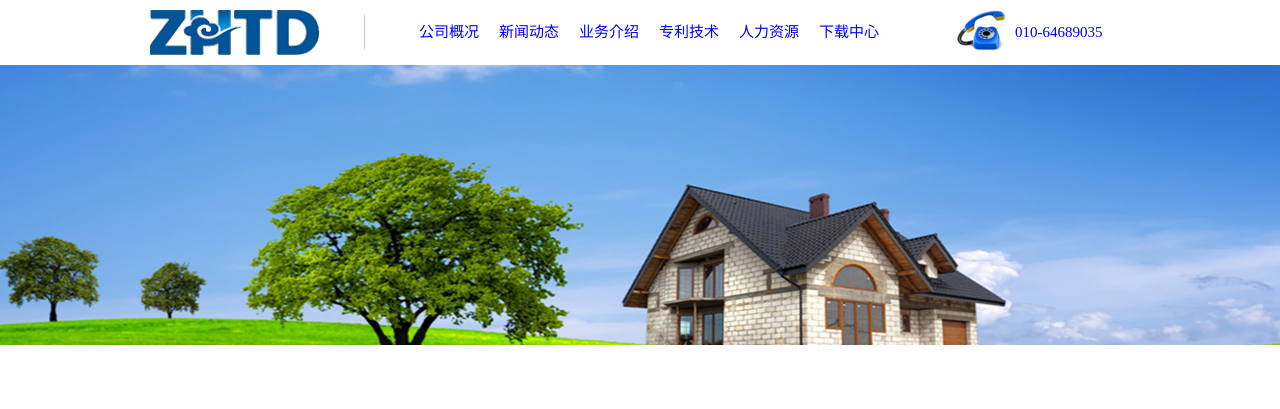
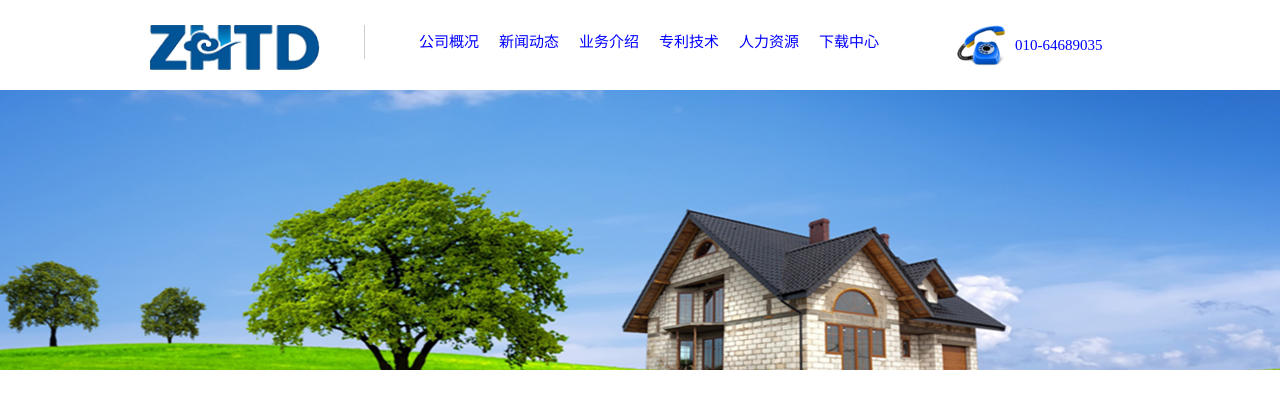
Before and after one commit to kukafei1314/zhonghang, a CodeIgniter app: template application/views/second_header.php in a window 1280 px wide. Shown: the top 409 px of the page. Run offline with CodeIgniter, Linux system fonts and the light colour scheme; the template is opened without the code that fills it, so the values that code supplies are empty.

Commit message:
修改大图

```diff
--- a/static/css/home.css
+++ b/static/css/home.css
@@ -92,172 +92,7 @@ body {
 	filter:alpha(opacity=0);
 	background: #FFF url(../image/h-enjoyevent-bg.jpg) no-repeat center center;
 }
-.e-circle {
-	width: 1920px;
-	height: 700px;
-	position: relative;
-	top: 0;
-	left: 50%;
-	margin-left: -960px;
-	overflow: hidden;
-	z-index: 1;
-}
-.e1 {
-	border: 70px rgba(255,78,0,.65) solid;
-	width: 700px;
-	height: 700px;
-	top: -10px;
-	left: 50%;
-	margin-left: -420px;
-}
-.e2 {
-	border: 60px rgba(49,190,255,.5) solid;
-	width: 500px;
-	height: 500px;
-	top: 90px;
-	left: 50%;
-	margin-left: -320px;
-}
-.e3 {
-	border: 50px rgba(85,227,222,.5) solid;
-	width: 260px;
-	height: 260px;
-	top: 210px;
-	left: 50%;
-	margin-left: -200px;
-}
-.e-circle em {
-	overflow: hidden;
-	position: absolute;
-	-webkit-border-radius: 50%;
-	-moz-border-radius: 50%;
-	-ms-border-radius: 50%;
-	border-radius: 50%;
-	opacity: 0;
-	-webkit-transition: opacity .5s .5s ease-in-out;
-	-moz-transition: opacity .5s .5s ease-in-out;
-	-ms-transition: opacity .5s .5s ease-in-out;
-	transition: opacity .5s .5s ease-in-out;
-}
-@-webkit-keyframes em3
-{
-	0% {opacity: 1;}
-	25% {width: 80px;height:80px;top:300px;margin-left:-110px;opacity: 1;}
-	50% {width: 200px;height:200px;top: 240px;margin-left: -170px;opacity: 1;}
-	75% {width: 160px;height:160px;top:260px;margin-left:-150px;opacity: 1;}
-	100% {width: 260px;height:260px;top: 210px;margin-left: -200px;opacity: 1;}
-}
-@keyframes em3
-{
-	0% {opacity: 1;}
-	25% {width: 80px;height:80px;top:300px;margin-left:-110px;opacity: 1;}
-	50% {width: 200px;height:200px;top: 240px;margin-left: -170px;opacity: 1;}
-	75% {width: 160px;height:160px;top:260px;margin-left:-150px;opacity: 1;}
-	100% {width: 260px;height:260px;top: 210px;margin-left: -200px;opacity: 1;}
-}
-@-moz-keyframes em3
-{
-	0% {opacity: 1;}
-	25% {width: 80px;height:80px;top:300px;margin-left:-110px;opacity: 1;}
-	50% {width: 200px;height:200px;top: 240px;margin-left: -170px;opacity: 1;}
-	75% {width: 160px;height:160px;top:260px;margin-left:-150px;opacity: 1;}
-	100% {width: 260px;height:260px;top: 210px;margin-left: -200px;opacity: 1;}
-}
 
-@-o-keyframes em3
-{
-	0% {opacity: 1;}
-	25% {width: 80px;height:80px;top:300px;margin-left:-110px;opacity: 1;}
-	50% {width: 200px;height:200px;top: 240px;margin-left: -170px;opacity: 1;}
-	75% {width: 160px;height:160px;top:260px;margin-left:-150px;opacity: 1;}
-	100% {width: 260px;height:260px;top: 210px;margin-left: -200px;opacity: 1;}
-}
-@-webkit-keyframes em2
-{
-	0% {opacity: 1;}
-	25% {width: 180px;height:180px;top:250px;margin-left:-160px;opacity: 1;}
-	50% {width: 350px;height:350px;top: 165px;margin-left: -245px;opacity: 1;}
-	75% {width: 260px;height:260px;top: 210px;margin-left: -200px;opacity: 1;}
-	100% {width: 500px;height:500px;top: 90px;margin-left: -320px;opacity: 1;}
-}
-@keyframes  em2
-{
-	0% {opacity: 1;}
-	25% {width: 180px;height:180px;top:250px;margin-left:-160px;opacity: 1;}
-	50% {width: 350px;height:350px;top: 165px;margin-left: -245px;opacity: 1;}
-	75% {width: 260px;height:260px;top: 210px;margin-left: -200px;opacity: 1;}
-	100% {width: 500px;height:500px;top: 90px;margin-left: -320px;opacity: 1;}
-}
-
-@-moz-keyframes  em2
-{
-	0% {opacity: 1;}
-	25% {width: 180px;height:180px;top:250px;margin-left:-160px;opacity: 1;}
-	50% {width: 350px;height:350px;top: 165px;margin-left: -245px;opacity: 1;}
-	75% {width: 260px;height:260px;top: 210px;margin-left: -200px;opacity: 1;}
-	100% {width: 500px;height:500px;top: 90px;margin-left: -320px;opacity: 1;}
-}
-
-@-o-keyframes myfirst  em2
-{
-	0% {opacity: 1;}
-	25% {width: 180px;height:180px;top:250px;margin-left:-160px;opacity: 1;}
-	50% {width: 350px;height:350px;top: 165px;margin-left: -245px;opacity: 1;}
-	75% {width: 260px;height:260px;top: 210px;margin-left: -200px;opacity: 1;}
-	100% {width: 500px;height:500px;top: 90px;margin-left: -320px;opacity: 1;}
-}
-@-webkit-keyframes em1
-{
-	0% {opacity: 1;}
-	25% {width: 260px;height:260px;top: 210px;margin-left: -200px;opacity: 1;}
-	50% {width: 700px;height:700px;top: -10px;margin-left: -420px;opacity: 1;}
-	75% {width: 500px;height:500px;top: 90px;margin-left: -320px;opacity: 1;}
-	100% {width: 800px;height:800px;top: -60px;margin-left: -470px;opacity: 1;}
-}
-@keyframes em1
-{
-	0% {opacity: 1;}
-	25% {width: 260px;height:260px;top: 210px;margin-left: -200px;opacity: 1;}
-	50% {width: 700px;height:700px;top: -10px;margin-left: -420px;opacity: 1;}
-	75% {width: 500px;height:500px;top: 90px;margin-left: -320px;opacity: 1;}
-	100% {width: 800px;height:800px;top: -60px;margin-left: -470px;opacity: 1;}
-}
-
-@-moz-keyframes em1
-{
-	0% {opacity: 1;}
-	25% {width: 260px;height:260px;top: 210px;margin-left: -200px;opacity: 1;}
-	50% {width: 700px;height:700px;top: -10px;margin-left: -420px;opacity: 1;}
-	75% {width: 500px;height:500px;top: 90px;margin-left: -320px;opacity: 1;}
-	100% {width: 800px;height:800px;top: -60px;margin-left: -470px;opacity: 1;}
-}
-
-@-o-keyframes em1
-{
-	0% {opacity: 1;}
-	25% {width: 260px;height:260px;top: 210px;margin-left: -200px;opacity: 1;}
-	50% {width: 700px;height:700px;top: -10px;margin-left: -420px;opacity: 1;}
-	75% {width: 500px;height:500px;top: 90px;margin-left: -320px;opacity: 1;}
-	100% {width: 800px;height:800px;top: -60px;margin-left: -470px;opacity: 1;}
-}
-.current_pic .e1 {
-	animation: em1 infinite 1.5s 1.2s ease-in-out;
-	-webkit-animation:em1 infinite 1.5s 1.2s ease-in-out;
-	-moz-animation: em1 infinite 1.5s 1.2s ease-in-out;
-	-ms-animation: em1 infinite 1.5s 1.2s ease-in-out;
-}
-.current_pic .e2 {
-	animation: em2 infinite 1.5s 1.5s ease-in-out;
-	-webkit-animation: em2 infinite 1.5s 1.5s ease-in-out;
-	-moz-animation: em2 infinite 1.5s 1.5s ease-in-out;
-	-ms-animation: em2 infinite 1.5s 1.5s ease-in-out;
-}
-.current_pic .e3 {
-	animation: em3 infinite 1.5s 2s ease-in-out;
-	-webkit-animation: em3 infinite 1.5s 2s ease-in-out;
-	-moz-animation: em2 infinite 1.5s 2s ease-in-out;
-    -ms-animation: em2 infinite 1.5s 2s ease-in-out;
-}
 .current_pic .title1 h2 {
 	opacity: 1;
 	-webkit-animation: hshow 1.5s ease-in-out;
@@ -280,12 +123,33 @@ body {
 	-ms-transition: opacity 1.5s ease-in-out;
 	transition: opacity 1.5s ease-in-out;
 }
+
+.title1 h3 {
+	width: 300px;
+	height: 450px;
+	overflow: hidden;
+	position: absolute;
+	top: 50px;
+	left: 0;
+	margin-left: 0px;
+	z-index: 2;
+	opacity: 0;
+	-webkit-transform: translate3d(0,-20%,0);
+	-moz-transform: translate3d(0,-20%,0);
+	-ms-transform: translate3d(0,-20%,0);
+	transform: translate3d(0,-20%,0);
+	-webkit-transition: all .5s 1.3s ease;
+	-moz-transition: all .5s 1.3s ease;
+	-ms-transition: all .5s 1.3s ease;
+	transition: all .5s 1.3s ease;
+}
+
 @-webkit-keyframes hshow
 {
 	0% {width:10px; height:10px;transform: rotate(-180deg);top:600px;margin-left:-5px;}
-	40% {width:10px; height:10px;transform: rotate(-180deg);top:600px;margin-left:-5px;}
-	70% {width: 756px;height:448px;transform: rotate(0deg);top: 220px;margin-left: -240px;}
-	750% {transform: rotate(10deg);}
+	40% {width:10px; height:10px;transform: rotate(-180deg);top:300px;margin-left:-5px;}
+	70% {width: 756px;height:448px;transform: rotate(0deg);top: 150px;margin-left: -240px;}
+	75% {transform: rotate(10deg);}
 	80% {transform: rotate(-10deg);}
 	85%{transform: rotate(10deg);}
 	90%{transform: rotate(-10deg);}
@@ -308,9 +172,9 @@ body {
 @-moz-keyframes hshow
 {
 	0% {width:10px; height:10px;transform: rotate(-180deg);top:600px;margin-left:-5px;}
-	40% {width:10px; height:10px;transform: rotate(-180deg);top:600px;margin-left:-5px;}
-	70% {width: 756px;height:448px;transform: rotate(0deg);top: 220px;margin-left: -240px;}
-	750% {transform: rotate(10deg);}
+	40% {width:10px; height:10px;transform: rotate(-180deg);top:300px;margin-left:-5px;}
+	70% {width: 756px;height:448px;transform: rotate(0deg);top: 150px;margin-left: -240px;}
+	75% {transform: rotate(10deg);}
 	80% {transform: rotate(-10deg);}
 	85%{transform: rotate(10deg);}
 	90%{transform: rotate(-10deg);}
@@ -321,15 +185,16 @@ body {
 @-o-keyframes hshow
 {
 	0% {width:10px; height:10px;transform: rotate(-180deg);top:600px;margin-left:-5px;}
-	40% {width:10px; height:10px;transform: rotate(-180deg);top:600px;margin-left:-5px;}
-	70% {width: 756px;height:448px;transform: rotate(0deg);top: 220px;margin-left: -240px;}
-	750% {transform: rotate(10deg);}
+	40% {width:10px; height:10px;transform: rotate(-180deg);top:300px;margin-left:-5px;}
+	70% {width: 756px;height:448px;transform: rotate(0deg);top: 150px;margin-left: -240px;}
+	75% {transform: rotate(10deg);}
 	80% {transform: rotate(-10deg);}
 	85%{transform: rotate(10deg);}
 	90%{transform: rotate(-10deg);}
 	95%{transform: rotate(10deg);}
 	100%{transform: rotate(0deg);}
 }
+
 .high-title {
 	width: 490px;
 	text-align: center;
@@ -546,7 +411,7 @@ body {
 .top_title{
 	width: 1100px;
 	margin:0 auto;
-	height: 65px;
+	height: 90px;
 	font-size: 15px;
 	color: #8C8C8C;
 	background-color: #fff!important;
@@ -558,12 +423,12 @@ body {
 
 .top_logo{
 	float:left;
-	margin:10px 0 10px 60px;
+	margin:25px 0 10px 60px;
 }
 
 #top_nav{
 	float:left;
-	margin:15px 0 15px 4%;
+	margin:25px 0 20px 4%;
 	padding:0 68px 0 4%;
 	border-left:#CCC 1px solid;
 	line-height:34px;
@@ -591,11 +456,11 @@ body {
 	background-size:30px 30px;
 	padding-left:30px;*/
 	width:170px;
-	line-height:65px;
+	line-height:90px;
 	color: #0000ff;
 }
 .top_phone_pic{
-	margin-top:10px;
+	margin-top:25px;
 	margin-right:10px;
 	float:left;
 
--- a/static/js/home.js
+++ b/static/js/home.js
@@ -75,3 +75,7 @@ $(document).ready(function() {
 		}
 	});
 });
+
+window.onload=function(){
+	$("#pic1").addClass("current_pic");
+};
```
Also changed, not shown: other parts of static/css/home.css (+28 -20 lines), application/views/main_nav.php (+6 -10 lines), static/image/3-1.png, static/image/3.png, static/image/4-4.jpg, static/image/h-enjoyevent-bg.jpg, static/image/h-x3v-bg.jpg.
